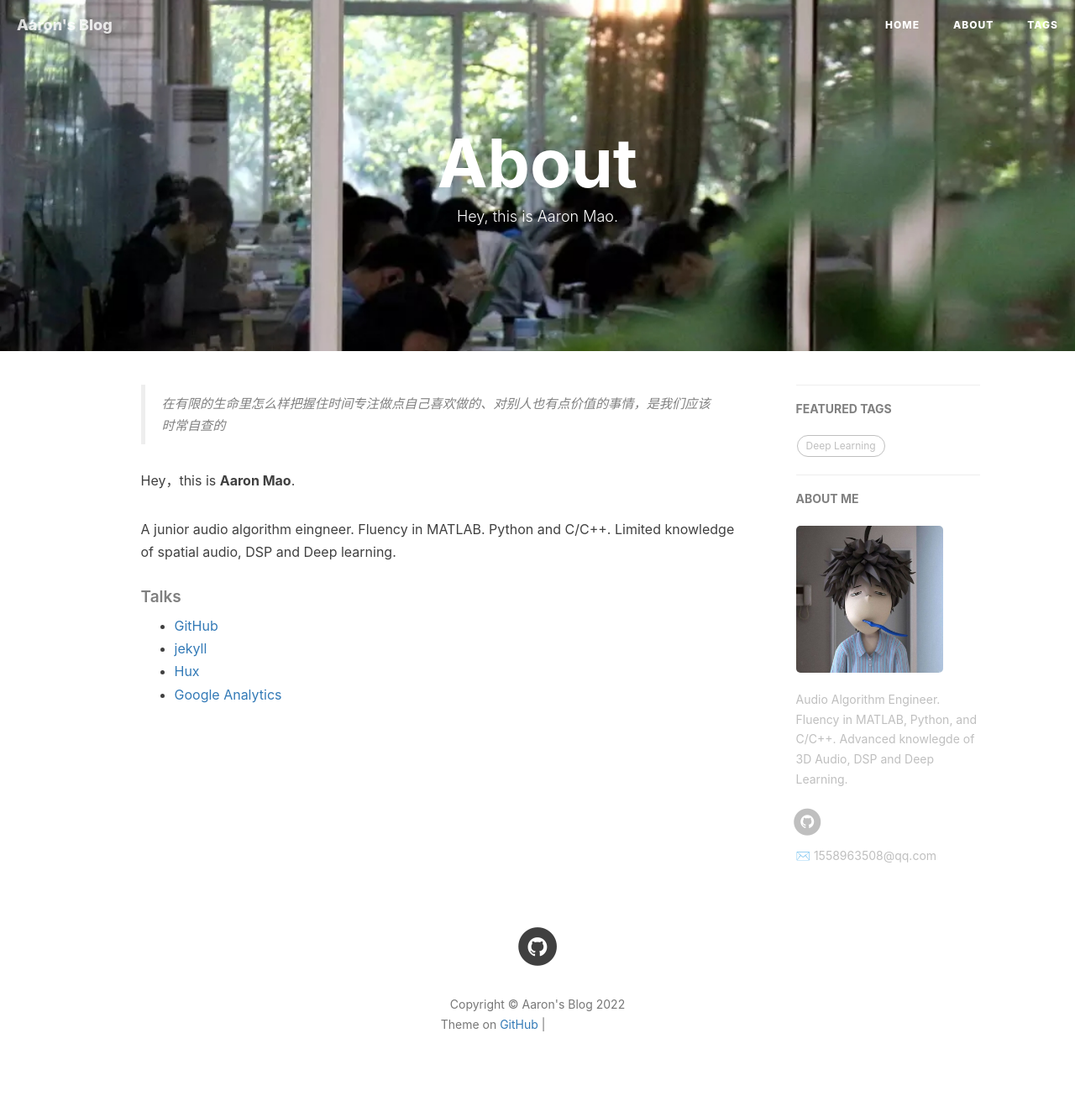
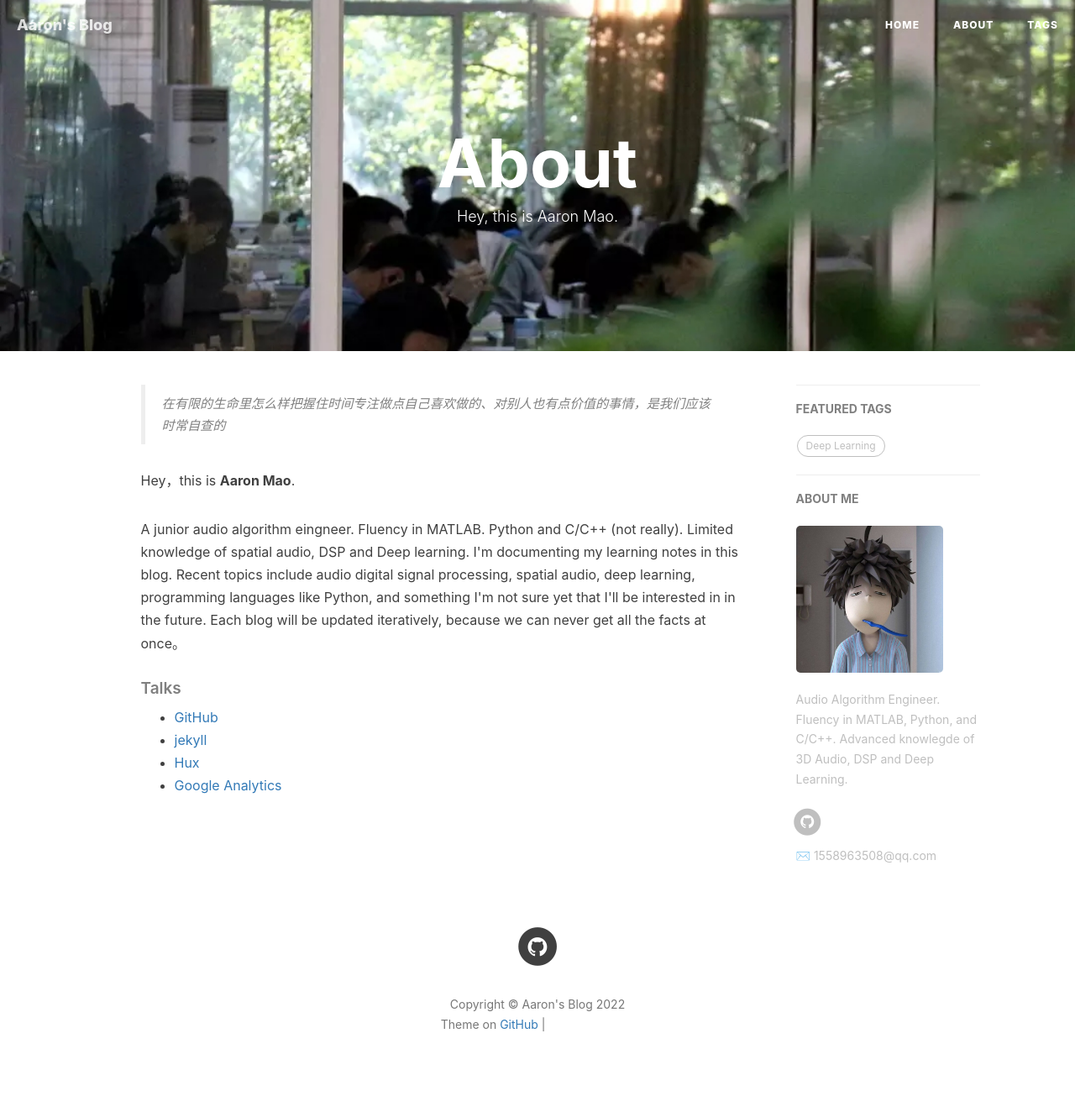
Before and after one commit to itsMao/itsMao.github.io, a Jekyll site: the page built from about.html, in a window 1280 px wide. Shown: the whole page at 84% size. Built offline with Jekyll 4.4.1, drawn with Linux system fonts in a browser that asks for light colours; nearby versions of some CDN libraries; comment, search, counter and statistics services are not loaded; grey boxes are pictures that could not be loaded.

Commit message:
update about

```diff
--- a/about.html
+++ b/about.html
@@ -19,7 +19,13 @@ header-img: "img/laotu.jpg"
 
     <p>Hey，this is <strong>Aaron Mao</strong>.</p>
 
-    <p>A junior audio algorithm eingneer. Fluency in MATLAB. Python and C/C++. Limited knowledge of spatial audio, DSP and Deep learning.</p>
+    <p>A junior audio algorithm eingneer. Fluency in MATLAB. Python and C/C++ (not really). Limited knowledge of spatial audio, DSP and Deep learning.
+
+    I'm documenting my learning notes in this blog. Recent topics include audio digital signal processing, spatial audio, deep learning,
+    programming languages like Python, and something I'm not sure yet that I'll be interested in in the future.
+
+    Each blog will be updated iteratively, because we can never get all the facts at once。
+    </p>
 
     <h5>Talks</h5>
 
```
